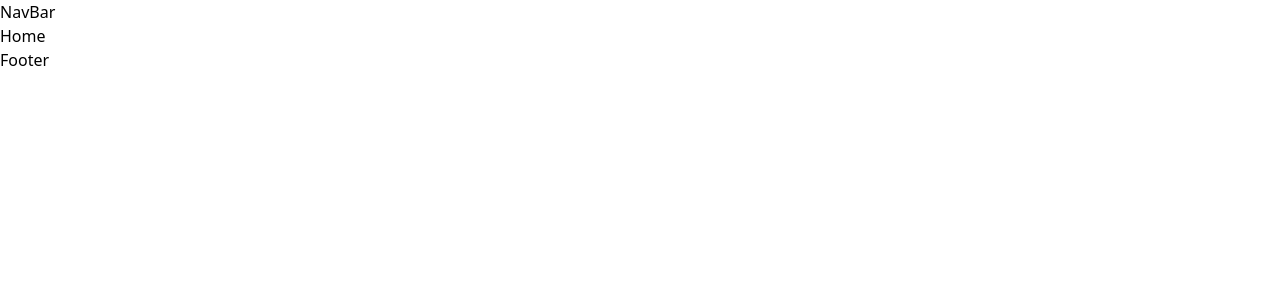
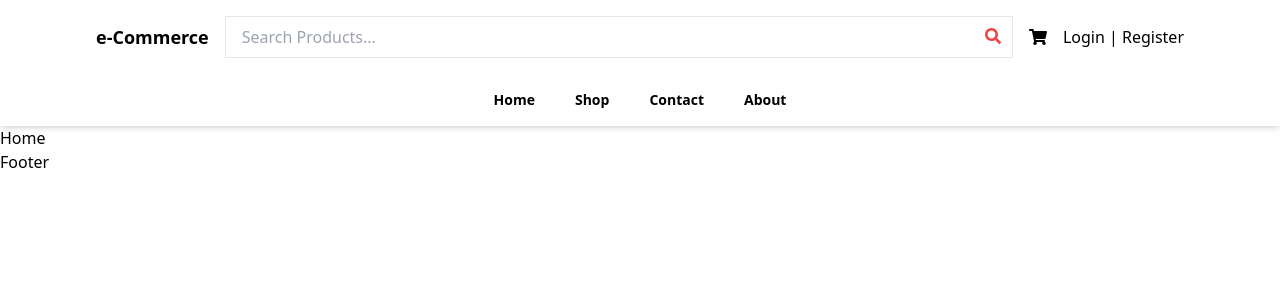
Before and after one commit to singhvijay031/e-commerce-frontend, a React (Vite) app: page / in a window 1280 px wide. Shown: the top 300 px of the page. Built offline with nearby package versions, Linux system fonts and the light colour scheme.

Commit message:
updated NavBar

```diff
--- a/src/components/NavBar.jsx
+++ b/src/components/NavBar.jsx
@@ -1,5 +1,49 @@
+import { FaSearch, FaShoppingCart, FaUser } from "react-icons/fa";
+import { Link } from "react-router-dom";
+
 const NavBar = () => {
-  return <div>NavBar</div>;
+  return (
+    <nav className="bg-white shadow-md">
+      <div className="container mx-auto px4 md:px-16 lg:px-24 py-4 flex justify-between items-center">
+        <div className="text-lg font-bold">
+          <Link to="/">e-Commerce</Link>
+        </div>
+        <div className=" relative flex-1 mx-4">
+          <form>
+            <input
+              className=" w-full border py-2 px-4 "
+              type="text"
+              placeholder="Search Products..."
+            />
+            <FaSearch className=" absolute top-3 right-3 text-red-500"></FaSearch>
+          </form>
+        </div>
+        <div className=" flex items-center space-x-4">
+          <Link to="/cart">
+            <FaShoppingCart className=" text-lg" />
+          </Link>
+          <button className=" hidden md:block">Login | Register</button>
+          <button className=" block md:hidden">
+            <FaUser />
+          </button>
+        </div>
+      </div>
+      <div className=" flex items-center justify-center space-x-10 py-4 text-sm font-bold">
+        <Link to="/" className=" hover:underline">
+          Home
+        </Link>
+        <Link to="/" className=" hover:underline">
+          Shop
+        </Link>
+        <Link to="/" className=" hover:underline">
+          Contact
+        </Link>
+        <Link to="/" className=" hover:underline">
+          About
+        </Link>
+      </div>
+    </nav>
+  );
 };
 
 export default NavBar;
```
